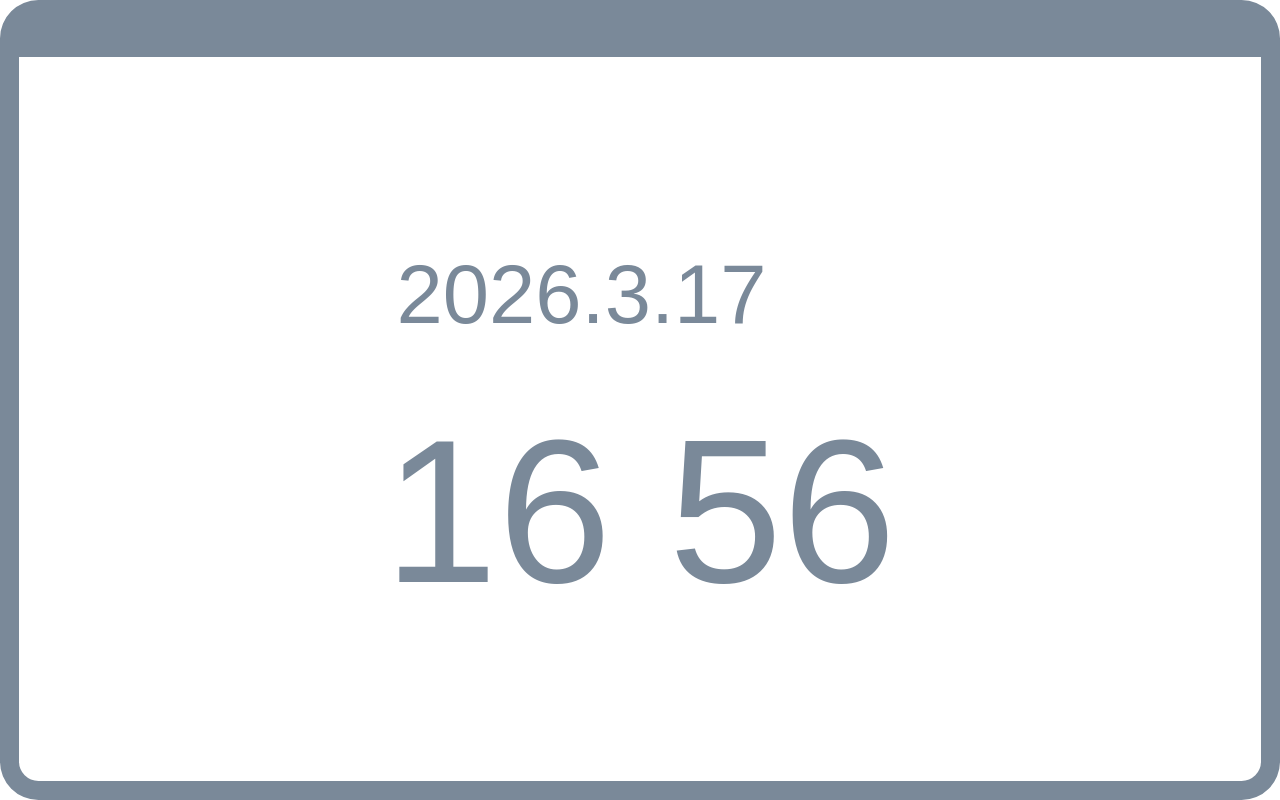
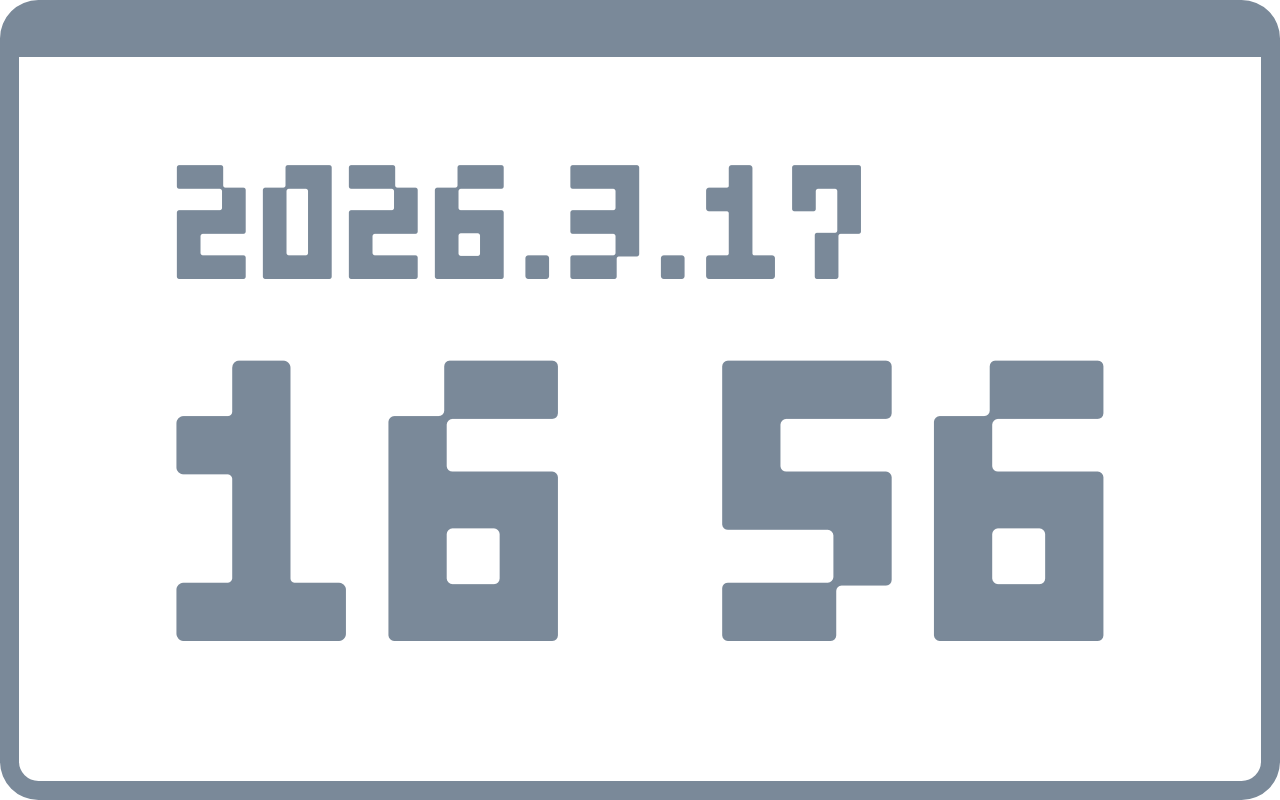
Before and after one commit to bookii/dottokei, a Svelte app: page / in a window 1280 px wide. Built offline with nearby package versions, Linux system fonts and the light colour scheme.

Commit message:
フォント認識問題の修正

```diff
--- a/src/app.css
+++ b/src/app.css
@@ -1,8 +1,12 @@
+@font-face {
+  font-family: MeltingDot;
+  src: url("/MeltingDot-Regular.otf") format("opentype");
+}
+
 body {
   margin: 0;
   padding: 0;
-  font-family: "Melting Dot", sans-serif;
-  src: url("/MeltingDot-Regular.otf");
+  font-family: MeltingDot, sans-serif;
   color: var(--foreground-color);
 }
 
```
